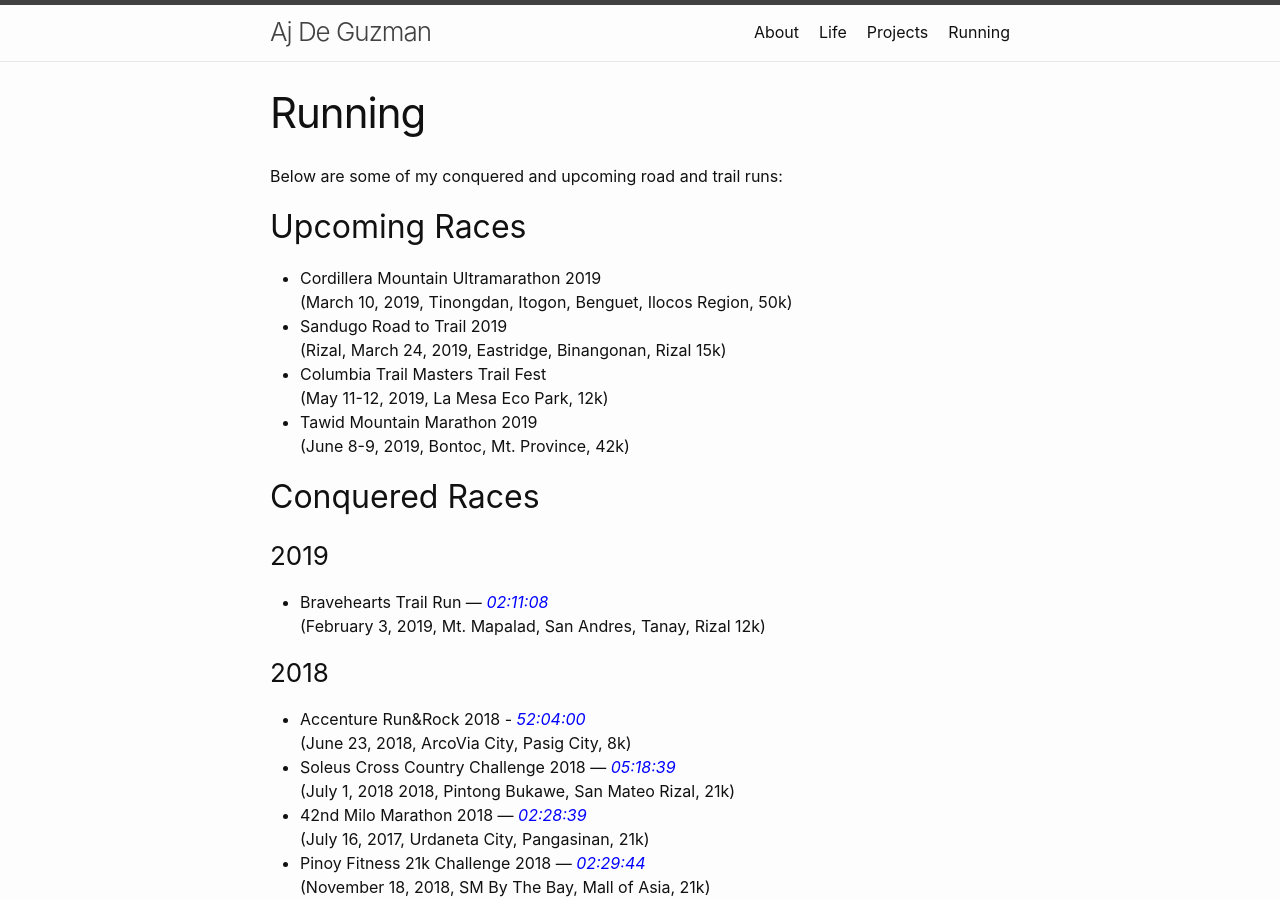
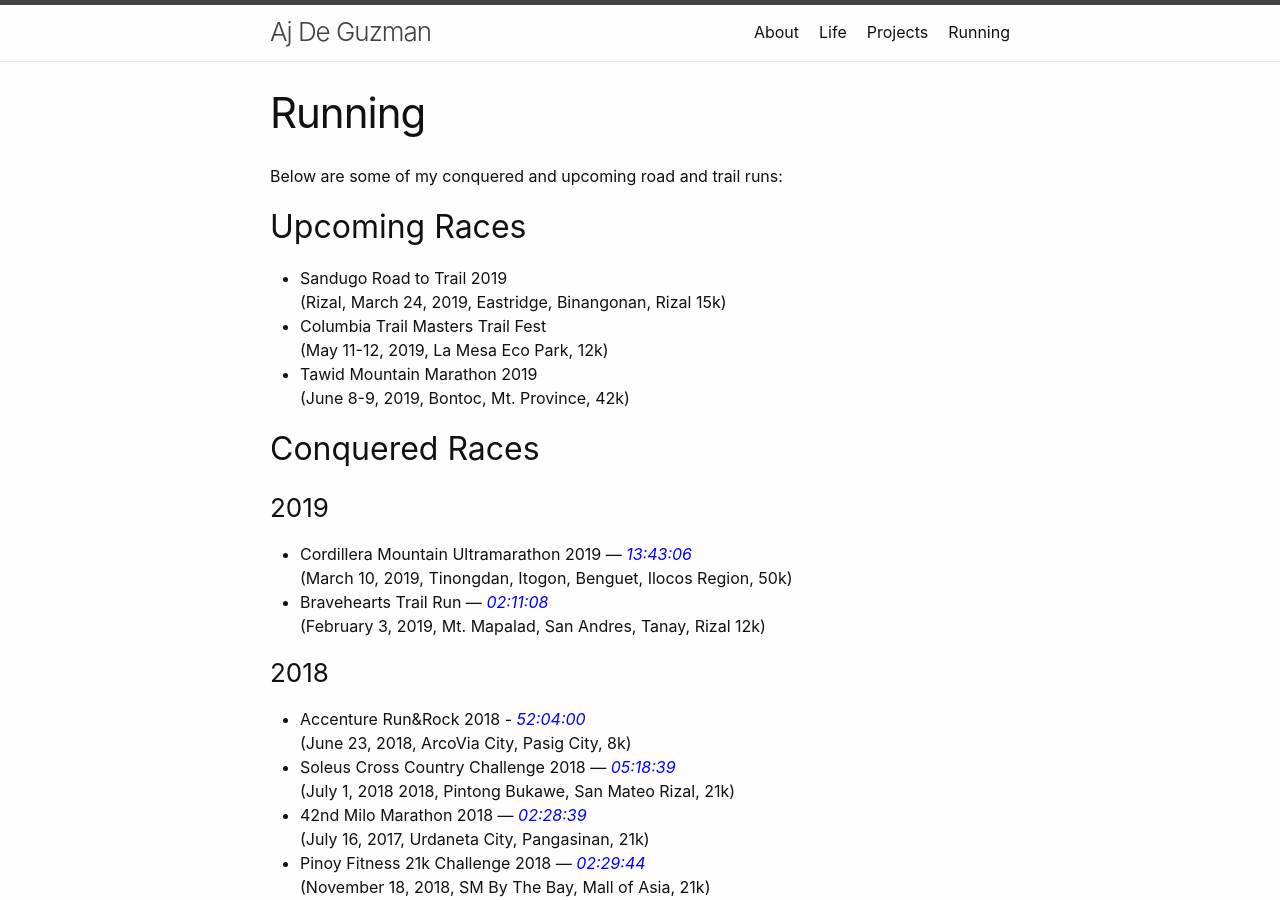
Before and after one commit to ajdeguzman/ajdeguzman.github.io, a Jekyll site: the page built from running.md, in a window 1280 px wide and 900 px high. Built offline with Jekyll 4.4.1, drawn with Linux system fonts in a browser that asks for light colours; part of the change alters nothing that is shown.

Commit message:
Added CMU 2019

```diff
--- a/running.md
+++ b/running.md
@@ -7,8 +7,6 @@ permalink: /running/
 Below are some of my conquered and upcoming road and trail runs:
 
 ## Upcoming Races
-- Cordillera Mountain Ultramarathon 2019
-<br> (March 10, 2019, Tinongdan, Itogon, Benguet, Ilocos Region, 50k)
 - Sandugo Road to Trail 2019
 <br> (Rizal, March 24, 2019, Eastridge, Binangonan, Rizal 15k)
 - Columbia Trail Masters Trail Fest
@@ -19,6 +17,8 @@ Below are some of my conquered and upcoming road and trail runs:
 ## Conquered Races
 
 ### 2019
+- Cordillera Mountain Ultramarathon 2019 — *13:43:06*{: style="color: blue"}
+<br> (March 10, 2019, Tinongdan, Itogon, Benguet, Ilocos Region, 50k)
 - Bravehearts Trail Run — *02:11:08*{: style="color: blue"}
 <br> (February 3, 2019, Mt. Mapalad, San Andres, Tanay, Rizal 12k)
 
```
